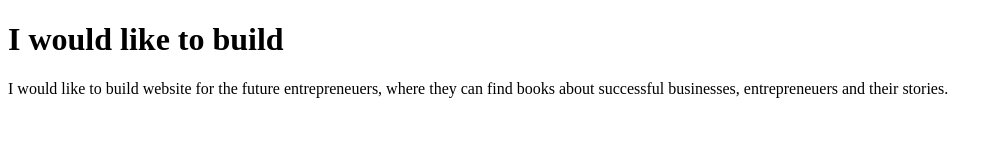
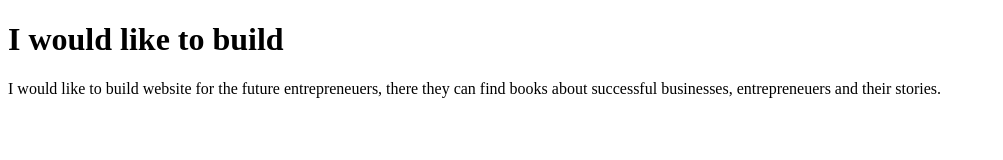
Before and after one commit to mkrtchyan-tigran/prep-1122-code-solutions, a website: page prep-example/index.html in a window 1280 px wide. Shown: the whole page, without its empty margins (0-1003 px from the left). Drawn offline with Linux system fonts and the light colour scheme.

Commit message:
COmpleted prep-example exercise.

```diff
--- a/prep-example/index.html
+++ b/prep-example/index.html
@@ -8,9 +8,8 @@
   <p>
     <!-- write your app ideas here 👇 -->
 
-    I would like to build website for the future entrepreneuers,
-where they can find books about successful businesses, entrepreneuers and their stories.
-
+    I would like to build website for the future entrepreneuers, there they can find books about successful businesses,
+ entrepreneuers and their stories.
 
   </p>
 </body>
```
